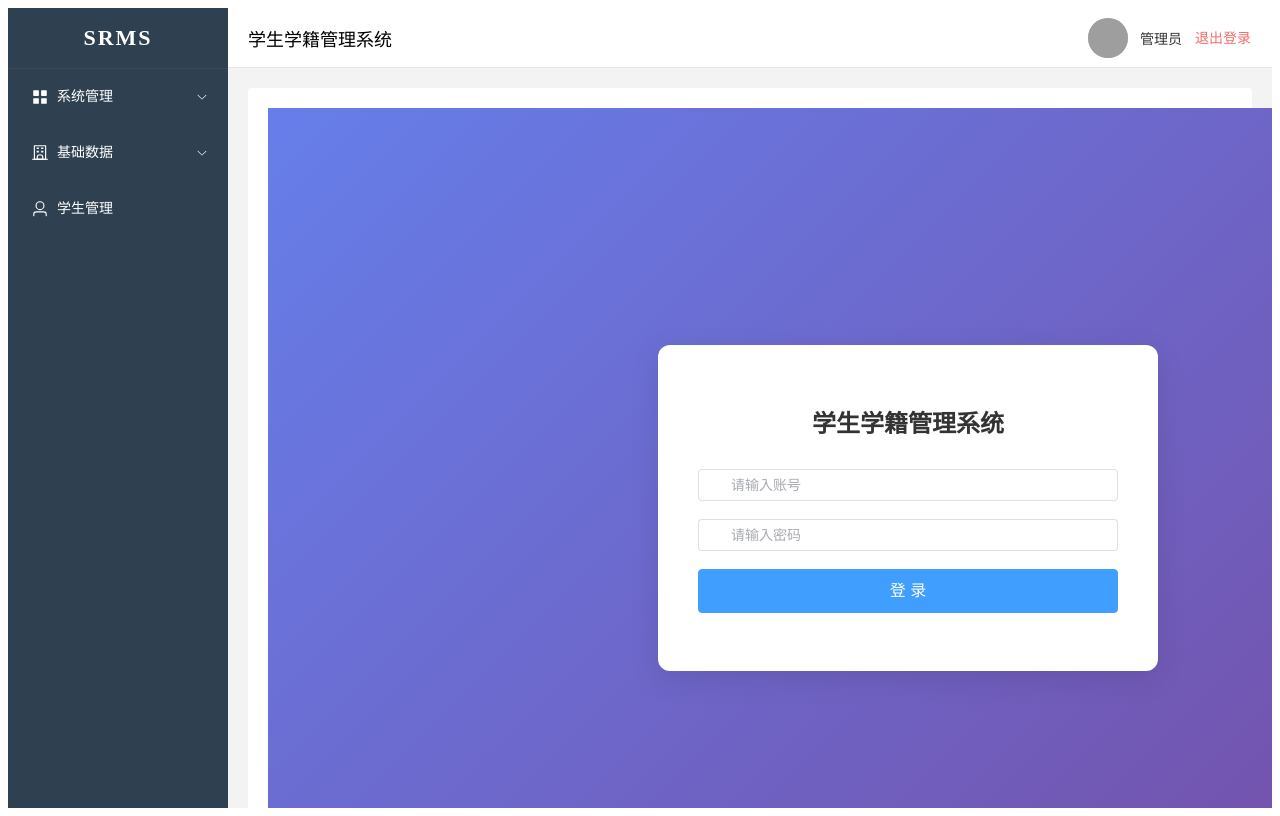
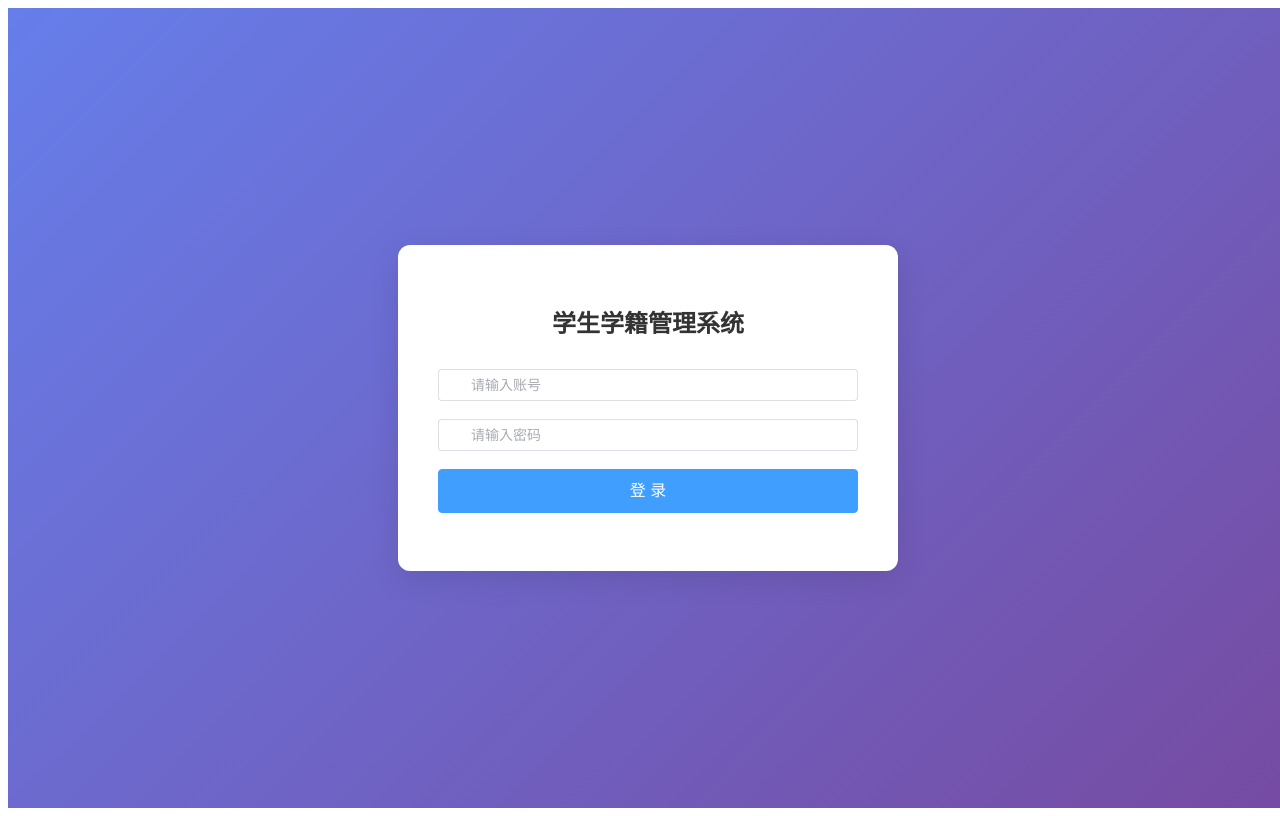
Before and after one commit to QMBZ/SRMS, a Vue app in the folder frontend/: page /login in a window 1280 px wide. Built offline with nearby package versions, Linux system fonts and the light colour scheme; grey boxes are pictures that could not be loaded.

Commit message:
完善登录路由跳转

```diff
--- a/frontend/src/App.vue
+++ b/frontend/src/App.vue
@@ -5,6 +5,6 @@ import MainView from '@/views/MainView.vue'
 
 <template>
   <el-config-provider :locale="zhCn">
-    <MainView />
+    <RouterView />
   </el-config-provider>
 </template>
--- a/frontend/src/router/index.js
+++ b/frontend/src/router/index.js
@@ -3,8 +3,19 @@ import { createRouter, createWebHistory } from 'vue-router'
 import { useUserStore } from '@/stores/user' // pinia
 
 import LoginView from '@/views/LoginView.vue'
+import MainView from "@/views/MainView.vue";
 
 const routes = [
+  {
+    path: '/',
+    component: MainView,
+    children: [
+      { path: '', component: null },
+    ],
+    meta: { requiresAuth: true },
+
+  },
+
   {
     path: '/login',
     component: LoginView,
@@ -21,6 +32,7 @@ const router = createRouter({
 router.beforeEach((to, from, next) => {
   const userStore = useUserStore()
   const hasToken = !!userStore.token
+  console.log('hasToken', hasToken)
 
   // 需要登录的页面
   if (to.meta.requiresAuth) {
```
Also changed, not shown: 1 other file (tests, documents, lock files or other folders).
